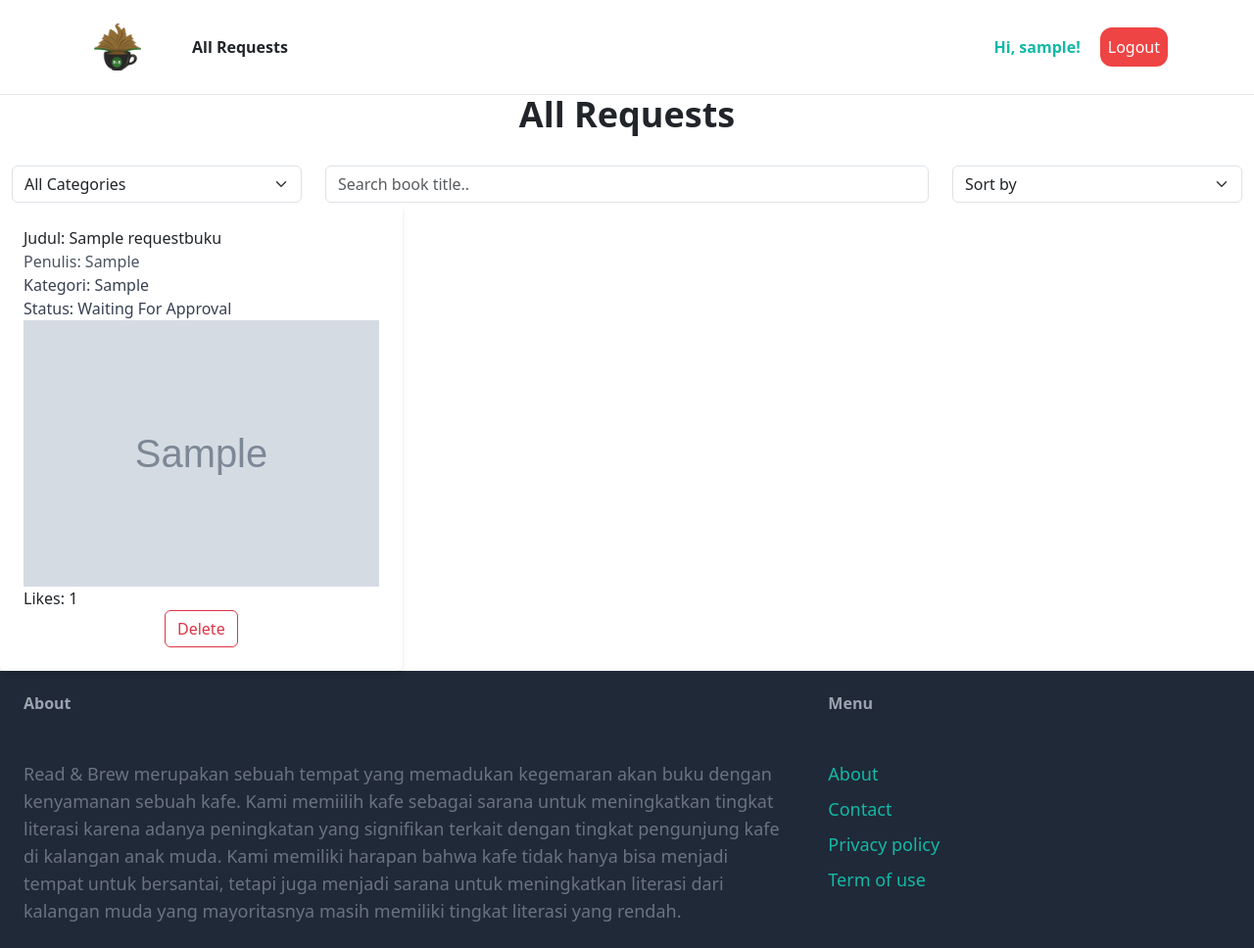
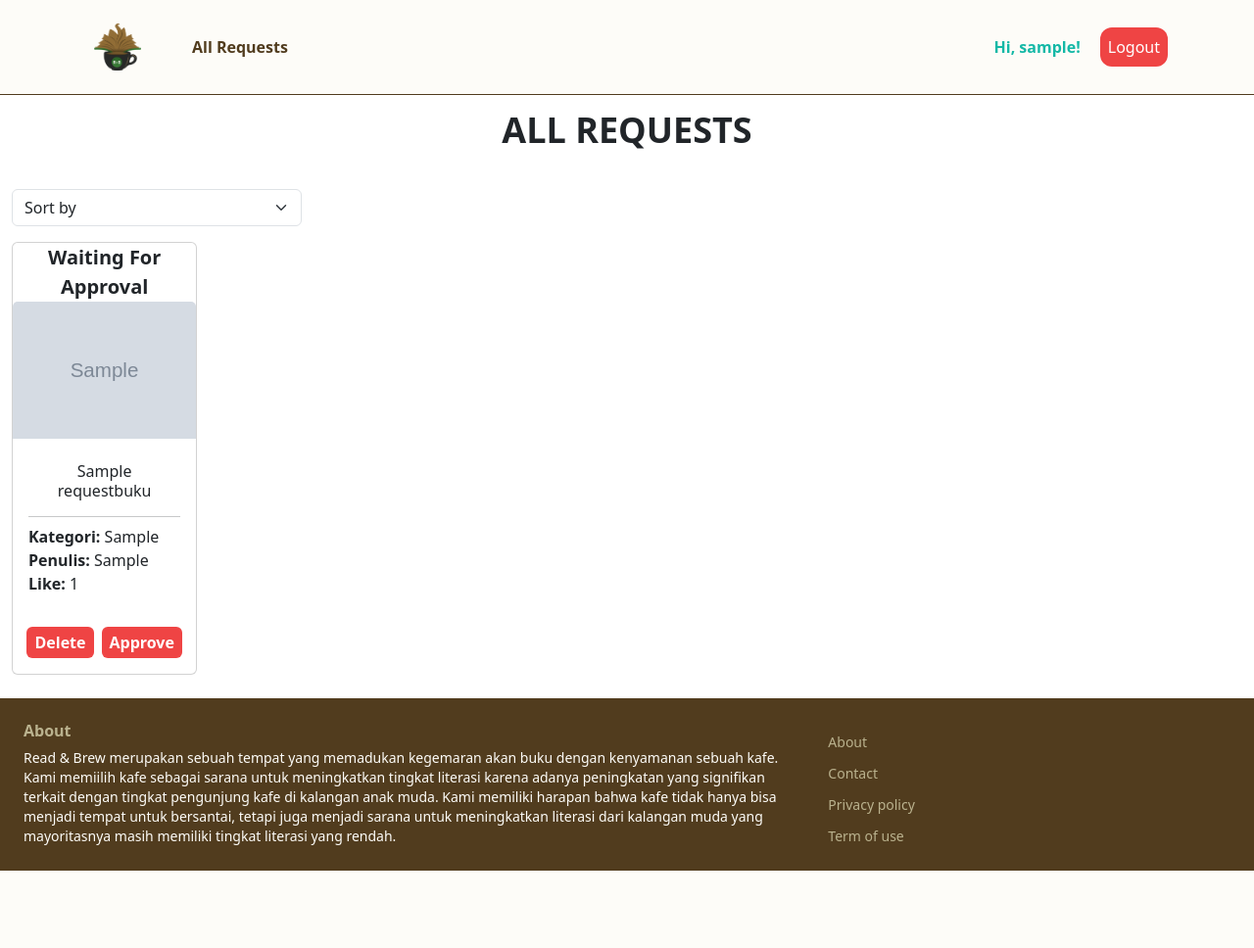
Before and after one commit to PBP-C08/read-and-brew, a Django app: page /bookrequest/ in a window 1280 px wide. Shown: the whole page at 98% size. After the commit the page ends 889 px from the top, so only its background shows below. Run offline with Django 4.2, Linux system fonts and the light colour scheme; a user stored in the database is signed in; tables that the repository leaves empty hold one stand-in row (values such as "Sample post"); grey boxes marked "Sample" are stand-in pictures; some libraries are stand-ins or nearby versions.

Commit message:
perbaikan tombol approve

```diff
--- a/bookrequest/templates/bookrequest.html
+++ b/bookrequest/templates/bookrequest.html
@@ -96,8 +96,9 @@
         </nav>
 
 
-
-    <div id="product_cards" class="row">
+    <div class="container mx-auto">
+    <div id="product_cards" class="row mt-3">
+    </div>
     </div>
 
   <!-- Main modal -->
@@ -116,19 +117,19 @@
                   <form id= "form" class="space-y-6" onsubmit="return false;">
                       <div>
                           <label for="Judul" class="block mb-2 text-sm font-medium text-gray-900 dark:text-black">Judul</label>
-                          <input type="text" name="Judul" id="Judul" placeholder="Si Kancil Anak Nakal" class="bg-gray-50 border border-gray-300 text-gray-900 text-sm rounded-lg focus:ring-blue-500 focus:border-blue-500 block w-full p-2.5 dark:bg-gray-600 dark:border-gray-500 dark:placeholder-gray-400 dark:text-black" required>
+                          <input type="text" name="Judul" id="Judul" placeholder="Si Kancil Anak Nakal" class="bg-gray-50 border border-gray-300 text-gray-900 text-sm rounded-lg focus:ring-blue-500 focus:border-blue-500 block w-full p-2.5 dark:bg-white-600 dark:border-gray-500 dark:placeholder-gray-400 dark:text-black" required>
                       </div>
                       <div>
                         <label for="Penulis" class="block mb-2 text-sm font-medium text-gray-900 dark:text-black">Penulis Buku</label>
-                        <input type="text" name="Penulis" id="Penulis" class="bg-gray-50 border border-gray-300 text-gray-900 text-sm rounded-lg focus:ring-blue-500 focus:border-blue-500 block w-full p-2.5 dark:bg-gray-600 dark:border-gray-500 dark:placeholder-gray-400 dark:text-black" placeholder="Mang Ucup" required>
+                        <input type="text" name="Penulis" id="Penulis" class="bg-gray-50 border border-gray-300 text-gray-900 text-sm rounded-lg focus:ring-blue-500 focus:border-blue-500 block w-full p-2.5 dark:bg-white-600 dark:border-gray-500 dark:placeholder-gray-400 dark:text-black" placeholder="Mang Ucup" required>
                     </div>
                     <div>
                         <label for="Kategori" class="block mb-2 text-sm font-medium text-gray-900 dark:text-black">Kategori Buku</label>
-                        <input type="text" name="Kategori" id="Kategori" placeholder="Novel" class="bg-gray-50 border border-gray-300 text-gray-900 text-sm rounded-lg focus:ring-blue-500 focus:border-blue-500 block w-full p-2.5 dark:bg-gray-600 dark:border-gray-500 dark:placeholder-gray-400 dark:text-black" required>
+                        <input type="text" name="Kategori" id="Kategori" placeholder="Novel" class="bg-gray-50 border border-gray-300 text-gray-900 text-sm rounded-lg focus:ring-blue-500 focus:border-blue-500 block w-full p-2.5 dark:bg-white-600 dark:border-gray-500 dark:placeholder-gray-400 dark:text-black" required>
                     </div>
                     <div>
                         <label for="Gambar" class="block mb-2 text-sm font-medium text-gray-900 dark:text-black">Link Gambar</label>
-                        <input type="text" name="Gambar" id="Gambar" class="bg-gray-50 border border-gray-300 text-gray-900 text-sm rounded-lg focus:ring-blue-500 focus:border-blue-500 block w-full p-2.5 dark:bg-gray-600 dark:border-gray-500 dark:placeholder-gray-400 dark:text-black" placeholder="http://ecx.images-amazon.com/images/I/61iBriEG8YL.jpg" required>
+                        <input type="text" name="Gambar" id="Gambar" class="bg-gray-50 border border-gray-300 text-gray-900 text-sm rounded-lg focus:ring-blue-500 focus:border-blue-500 block w-full p-2.5 dark:bg-white-600 dark:border-gray-500 dark:placeholder-gray-400 dark:text-black" placeholder="http://ecx.images-amazon.com/images/I/61iBriEG8YL.jpg" required>
                     </div>
                       <button type="submit" id="submit_request"  class="w-full text-white bg-blue-700 hover:bg-blue-800 focus:ring-4 focus:outline-none focus:ring-blue-300 font-medium rounded-lg text-sm px-5 py-2.5 text-center dark:bg-blue-600 dark:hover:bg-blue-700 dark:focus:ring-blue-800">Submit Request</button>
                   </form>
@@ -136,21 +137,21 @@
           </div>
       </div>
   </div>
-    <footer class="py-6 px-6 flex justify-between bg-gray-800">
+    <footer class="py-6 px-6 flex justify-between">
         <div class="w-2/3 pr-10">
-            <h3 class="mb-5 font-semibold text-gray-400">About</h3>
+            <h3 id="About" class="mb-2 font-bold">About</h3>
 
-            <p class="text-lg text-gray-500">Read & Brew merupakan sebuah tempat yang memadukan kegemaran akan buku dengan kenyamanan sebuah kafe. Kami memiilih kafe sebagai sarana untuk meningkatkan tingkat literasi karena adanya peningkatan yang signifikan terkait dengan tingkat pengunjung kafe di kalangan anak muda. Kami memiliki harapan bahwa kafe tidak hanya bisa menjadi tempat untuk bersantai, tetapi juga menjadi sarana untuk meningkatkan literasi dari kalangan muda yang mayoritasnya masih memiliki tingkat literasi yang rendah.</p>
+            <p id="AboutText" class="text-sm">Read & Brew merupakan sebuah tempat yang memadukan kegemaran akan buku dengan kenyamanan sebuah kafe. Kami memiilih kafe sebagai sarana untuk meningkatkan tingkat literasi karena adanya peningkatan yang signifikan terkait dengan tingkat pengunjung kafe di kalangan anak muda. Kami memiliki harapan bahwa kafe tidak hanya bisa menjadi tempat untuk bersantai, tetapi juga menjadi sarana untuk meningkatkan literasi dari kalangan muda yang mayoritasnya masih memiliki tingkat literasi yang rendah.</p>
         </div>
 
         <div class="w-1/3">
-            <h3 class="mb-5 font-semibold text-gray-400">Menu</h3>
+            <h3 class="mb-2 font-semibold text-gray-400"></h3>
 
             <ul class="space-y-2">
-                <li><a href="#" class="text-lg text-teal-500 hover:text-teal-700">About</a></li>
-                <li><a href="#" class="text-lg text-teal-500 hover:text-teal-700">Contact</a></li>
-                <li><a href="#" class="text-lg text-teal-500 hover:text-teal-700">Privacy policy</a></li>
-                <li><a href="#" class="text-lg text-teal-500 hover:text-teal-700">Term of use</a></li>
+                <li><a href="#" class="text-sm">About</a></li>
+                <li><a href="#" class="text-sm">Contact</a></li>
+                <li><a href="#" class="text-sm">Privacy policy</a></li>
+                <li><a href="#" class="text-sm">Term of use</a></li>
             </ul>
         </div>
     </footer>
@@ -189,64 +190,62 @@
 
         async function refreshProducts() {
             const productCards = document.getElementById("product_cards");
-            productCards.innerHTML = `
+            let htmlString = ``
+
+            htmlString += '<h1 class="text-4xl font-semibold mb-6 text-center">ALL REQUESTS</h1>'
+
+            htmlString += `<div id="heading-request" class="requests-heading"></div>
                     <div class="container mx-auto">
-                <h1 class="text-4xl font-semibold mb-6 text-center">All Requests</h1>
                         <div class="row mt-2">
                             <div class="col-md-3 mt-2">
-                        <select class="form-select" id="categories" onchange="filterBooks()">
-                            <option value="">All Categories</option>
-                            {% for category in categories %}
-                                <option value="{{ category }}">{{ category }}</option>
-                            {% endfor %}
-                        </select>
-                    </div>
-                    <div class="col-md-6 mt-2">
-                        <input type="text" class="form-control" id="search" onkeyup="filterBooks()" placeholder="Search book title..">
-                    </div>
-                    <div class="col-md-3 mt-2">
-                        <select class="form-select" id="sorting" onchange="sortBooks()" >
+                                <select class="form-select" id="sorting" onchange="sortRequest()">
                                     <option value="">Sort by</option>
-                            <option value="rating">Rating</option>
-                            <option value="title">Title</option>
+                                    <option value="title">Book Title</option>
+                                    <option value="status">Status</option>
                                 </select>
                             </div>
                         </div>
-            `;
+                        <div id="item_card" class="row mt-3"></div>
+                    </div>
+                    <div id="requests-box-container1" class="requests-box-container"></div>`;
 
             const products = await getProducts();
 
+            if(products.length==0){
+                htmlString += `<span style="display: flex; justify-content: center; align-items: center; font-size: 24px;">There is no request yet</span>`}
+            else{
             products.forEach((buku) => {
-                const card = document.createElement("div");
-                card.classList.add("col-md-4");
-                card.innerHTML = `
-                <div class="bg-white-200 rounded-md shadow-md p-4">
-                    <p class="text-gray-">Judul: ${buku.fields.Judul}</p>
-                    <p class="text-gray-600">Penulis: ${buku.fields.Penulis}</p>
-                    <p class="text-gray-700">Kategori: ${buku.fields.Kategori}</p>
-                    <p class="text-gray-700">Status: ${buku.fields.Status}</p>
-                    <img src="${buku.fields.Gambar}" alt="Gambar Buku ${buku.fields.Judul}" class="max-w-full h-auto">
-                    <p>Likes: ${buku.fields.Like}</span></p>
+                htmlString += `\n
+                <div class="col-md-2 book">
+                        <div class="card mb-4">
+                            <p class="card-text text-center fw-bold fs-5 status">${buku.fields.Status}</p>
+                            <img class="card-img-top" src="${buku.fields.Gambar}" alt="Book Image">
+                            <div class="card-body">
+                                <h5 class="card-title text-center pt-2 pb-2 h6 font-weight-bold judul">${buku.fields.Judul}</h5>
+                                <hr class="hr" />
+                                <p class="card-text pt-2"><b>Kategori: </b>${buku.fields.Kategori}</p>
+                                <p class="card-text"><b>Penulis: </b>${buku.fields.Penulis}</p>
+                                <p class="card-text"><b>Like: </b>${buku.fields.Like}</p>
+                            </div>
+                            <div class="card-body">
                                 {% if user.profile.status == 'M' %}
                                     <div class="list-group-item text-center">
-                            <button class="btn btn-outline-danger" onclick="likeProduct(${buku.pk})">Like</button>
+                                        <button class="bg-red-500 hover:bg-red-700 text-white font-bold py-2 px-4 rounded" onclick="likeProduct(${buku.pk})">Like</button>
                                     </div>
                                     {% else %}
-                    <div class="list-group-item text-center">
-                            <button class="btn btn-outline-danger" onclick="deleteProduct(${buku.pk})">Delete</button>
-                    </div>
-                        {% if buku.fields.Status == "Waiting For Approval" %}
-                            <div class="list-group-item text-center">
-                                <button class="btn btn-outline-danger" onclick="approveProduct(${buku.pk})">Approve</button>
+                                    <div class="list-group-item text-center d-flex justify-content-center">
+                                        <button class="bg-red-500 hover:bg-red-700 text-white font-bold py-1 px-2 rounded me-2" onclick="deleteProduct(${buku.pk})">Delete</button>
+                                        ${buku.fields.Status === "Waiting For Approval" ?
+                                        `<button class="bg-red-500 hover:bg-red-700 text-white font-bold py-1 px-2 rounded" onclick="approveProduct(${buku.pk})">Approve</button>` :
+                                        '<button class="bg-gray-300 cursor-not-allowed text-gray-500 font-bold py-1 px-2 rounded">Approved</button>'}
                                     </div>
                                 {% endif %}
-                    {% endif %}
+                            </div>
+                        </div>
                     </div>
                         `;
-
-                productCards.appendChild(card);
-            });
-
+            })};
+            document.getElementById("product_cards").innerHTML = htmlString
         }
 
         async function getMyProducts() {
@@ -255,56 +254,56 @@
 
         async function refreshMyProducts() {
             const productCards = document.getElementById("product_cards");
-            productCards.innerHTML = `
+            let htmlString = ``
+
+            htmlString += '<h1 class="text-4xl font-semibold mb-6 text-center">MY REQUESTS</h1>'
+            htmlString += `<div id="heading-request" class="requests-heading"></div>
                     <div class="container mx-auto">
-                <h1 class="text-4xl font-semibold mb-6 text-center">Your Requests</h1>
                         <div class="row mt-2">
                             <div class="col-md-3 mt-2">
-                        <select class="form-select" id="categories" onchange="filterBooks()">
-                            <option value="">All Categories</option>
-                            {% for category in categories %}
-                                <option value="{{ category }}">{{ category }}</option>
-                            {% endfor %}
-                        </select>
-                    </div>
-                    <div class="col-md-6 mt-2">
-                        <input type="text" class="form-control" id="search" onkeyup="filterBooks()" placeholder="Search book title..">
-                    </div>
-                    <div class="col-md-3 mt-2">
-                        <select class="form-select" id="sorting" onchange="sortBooks()" >
+                                <select class="form-select" id="sorting" onchange="sortRequest()">
                                     <option value="">Sort by</option>
-                            <option value="rating">Rating</option>
-                            <option value="title">Title</option>
+                                    <option value="title">Book Title</option>
+                                    <option value="status">Status</option>
                                 </select>
                             </div>
                         </div>
-            `;
+                        <div id="item_card" class="row mt-3"></div>
+                    </div>
+                    <div id="requests-box-container1" class="requests-box-container"></div>`;
+
 
             const products = await getMyProducts();
 
+            if(products.length==0){
+                htmlString += `<span style="display: flex; justify-content: center; align-items: center; font-size: 18px;">You have no requests</span>`}
+            else{
             products.forEach((buku) => {
-                const card = document.createElement("div");
-                card.classList.add("col-md-4");
-                card.innerHTML = `
-                <div class="bg-white-200 rounded-md shadow-md p-4">
-                    <p class="text-gray-">Judul: ${buku.fields.Judul}</p>
-                    <p class="text-gray-600">Penulis: ${buku.fields.Penulis}</p>
-                    <p class="text-gray-700">Kategori: ${buku.fields.Kategori}</p>
-                    <img src="${buku.fields.Gambar}" alt="Gambar Buku ${buku.fields.Judul}" class="max-w-full h-auto">
-                    <p>Likes:${buku.fields.Like}</span></p>
+                htmlString += `\n
+                <div class="col-md-2 book">
+                        <div class="card mb-4">
+                            <p class="card-text text-center fw-bold fs-5 status">${buku.fields.Status}</p>
+                            <img class="card-img-top" src="${buku.fields.Gambar}" alt="Book Image">
+                            <div class="card-body">
+                                <h5 class="card-title text-center pt-2 pb-2 h6 font-weight-bold judul">${buku.fields.Judul}</h5>
+                                <hr class="hr" />
+                                <p class="card-text pt-2"><b>Kategori: </b>${buku.fields.Kategori}</p>
+                                <p class="card-text"><b>Penulis: </b>${buku.fields.Penulis}</p>
+                                <p class="card-text"><b>Like: </b>${buku.fields.Like}</p>
+                            </div>
+                            <div class="card-body">
                                 {% if user.profile.status == 'M' %}
-                    <div class="list-group-item text-center">
-                            <button class="btn btn-outline-danger" onclick="likeMyProduct(${buku.pk})">Like</button>
+                                <div class="list-group-item text-center d-flex justify-content-center">
+                                    <button class="bg-red-500 hover:bg-red-700 text-white font-bold py-2 px-4 rounded me-2" onclick="likeMyProduct(${buku.pk})">Like</button>
+                                    <button class="bg-red-500 hover:bg-red-700 text-white font-bold py-2 px-4 rounded" onclick="deleteMyProduct(${buku.pk})">Delete</button>
                                 </div>
                                 {% endif %}
-                    <div class="list-group-item text-center">
-                            <button class="btn btn-outline-danger" onclick="deleteMyProduct(${buku.pk})">Delete</button>
+                            </div>
                         </div>
                     </div>
                         `;
-
-                productCards.appendChild(card);
-            });
+            })};
+            document.getElementById("product_cards").innerHTML = htmlString
         }
 
 
@@ -363,46 +362,24 @@
             }).then(refreshMyProducts)
         }
 
-        function filterBooks(){
-            var categories, category, books, book, i, input, filter;
-            categories = document.getElementById("categories");
-            category = categories.options[categories.selectedIndex].value;
-            input = document.getElementById('search');
-            filter = input.value.toUpperCase();
-            books = document.getElementsByClassName("book");
-            for (i = 0; i < books.length; i++) {
-                book = books[i];
-                title = book.getElementsByClassName("card-title")[0];
-                txtValue = title.textContent || title.innerText;
-                if (category == "" || book.getElementsByClassName("card-text")[0].textContent.indexOf(category) > -1) {
-                    if(txtValue.toUpperCase().indexOf(filter) > -1){
-                        book.style.display = "";
-                    } else {
-                        book.style.display = "none";
-                    }
-                } else {
-                    book.style.display = "none";
-                }
-            }
-        }
 
-        function sortBooks() {
+        function sortRequest() {
             const sorting = document.getElementById("sorting");
             const books = document.querySelectorAll(".book");
             const sortBy = sorting.value;
-            if (sortBy === "rating") {
+            if (sortBy === "title") {
                 const sortedBooks = Array.from(books).sort((a, b) => {
-                const ratingA = parseFloat(a.querySelector(".larger-text").textContent);
-                const ratingB = parseFloat(b.querySelector(".larger-text").textContent);
-                return ratingA - ratingB;
+                const titleA = a.querySelector(".judul").textContent;
+                const titleB = b.querySelector(".judul").textContent;
+                return titleB.localeCompare(titleA);
                 });
                 sortedBooks.forEach((book) => {
                 book.parentNode.insertBefore(book, book.parentNode.firstChild);
                 });
-            } else if (sortBy === "title") {
+            } else if (sortBy === "status") {
                 const sortedBooks = Array.from(books).sort((a, b) => {
-                const titleA = a.querySelector(".card-title").textContent;
-                const titleB = b.querySelector(".card-title").textContent;
+                const titleA = a.querySelector(".status").textContent;
+                const titleB = b.querySelector(".status").textContent;
                 return titleB.localeCompare(titleA);
                 });
                 sortedBooks.forEach((book) => {
@@ -411,5 +388,68 @@
             }
         }
     </script>
+    <style>
+        nav {
+            background-color: #FDFCF8;
+            border-bottom:1px solid #513C1E;
+        }
+        footer{
+            background-color: #513C1E;
+        }
+        footer > div> ul > li > a {
+            color: #bab28e;
+        }
+        footer > div> ul > li > a:hover {
+            color: #868065;
+        }
+        #About{
+            color: #bab28e;
+        }
+        #AboutText{
+            color: #FDFCF8;
+        }
+        ul > li > a{
+            color: #513C1E;
+         }
+        ul > li > a:hover{
+        color: #987749;
+        }
+        div > a{
+            color: #513C1E;
+        }
+        div > a:hover{
+            color: #987749;
+        }
+        #signupbutton{
+            background-color: #513C1E;
+            color: #FDFCF8;
+        }
+        #loginbutton{
+            background-color: #2B6329;
+            color: #FDFCF8;
+        }
+        #signupbutton:hover{
+            background-color: #987749;
+        }
+        #loginbutton:hover{
+            background-color: #5b845a;
+        }
+        #signupbutton2{
+            background-color: #513C1E;
+            color: #FDFCF8;
+        }
+        #loginbutton2{
+            background-color: #2B6329;
+            color: #FDFCF8;
+        }
+        #signupbutton2:hover{
+            background-color: #987749;
+        }
+        #loginbutton2:hover{
+            background-color: #5b845a;
+        }
+
+
+    </style>
 
 {% endblock content %}
```
Lines whose indentation alone changed are shown as unchanged.
